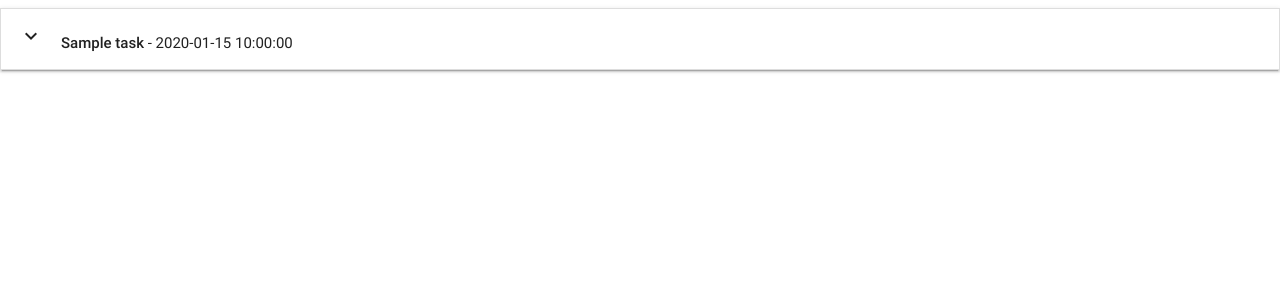
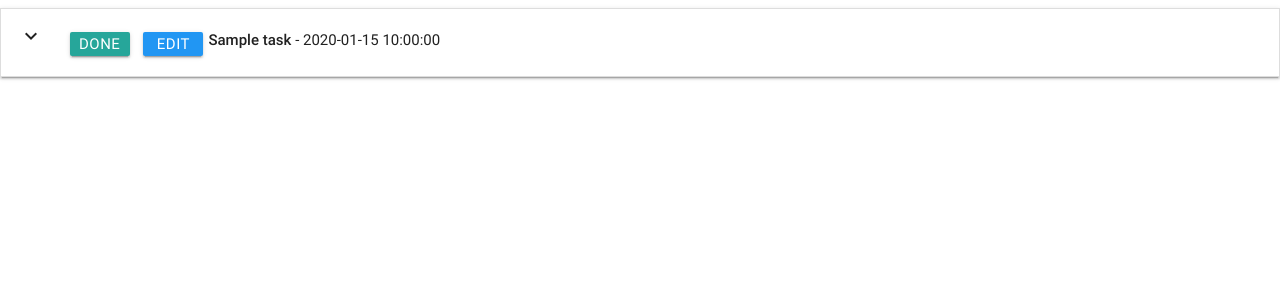
Before and after one commit to Didgerydont/task-manager, a Flask app: page / in a window 1280 px wide. Shown: the top 300 px of the page. Run offline with Flask 2, Linux system fonts and the light colour scheme; a database or web service that is not in the repository returns one stand-in record (values such as "Sample title"); some libraries are stand-ins or nearby versions.

Commit message:
Cant get CSS working

```diff
--- a/static/css/style.css
+++ b/static/css/style.css
@@ -0,0 +1,11 @@
+.btn_small {
+    height: 24px;
+    width: 60px;
+    line-height: 24px;
+    margin: 5px 5px;
+    padding: 0 0.5em;
+}
+
+.task_header {
+    margin-top: 5px;
+}
--- a/templates/base.html
+++ b/templates/base.html
@@ -3,6 +3,7 @@
     <head>
         <link href="https://fonts.googleapis.com/icon?family=Material+Icons" rel="stylesheet">
         <link rel="stylesheet"  href="https://cdnjs.cloudflare.com/ajax/libs/materialize/0.100.2/css/materialize.min.css">
+        <link rel="stylesheet" href="{{ url_for('static', filename='css/style.css') }}" type="text/css"/>
 
     </head>
     <body>
--- a/templates/tasks.html
+++ b/templates/tasks.html
@@ -4,9 +4,13 @@
         {% for task in tasks %}
         <li>
             <div class="collapsible-header">
-
-                <div class=" task_header col s9">
-                    <i class="material-icons">expand_more</i><strong>{{task.task_name}}</strong> - {{task.due_date}}
+                <div class="col s3">
+                    <i class="material-icons">expand_more</i>
+                    <a class="waves-effect waves-light btn btn_small">Done</a>
+                    <a class="waves-effect waves-light btn btn_small blue">Edit</a>
+                </div>
+                <div class="col s9 task_header">
+                    <strong>{{task.task_name}}</strong> - {{task.due_date}}
                 </div>
             </div>
             <div class="collapsible-body">
```
